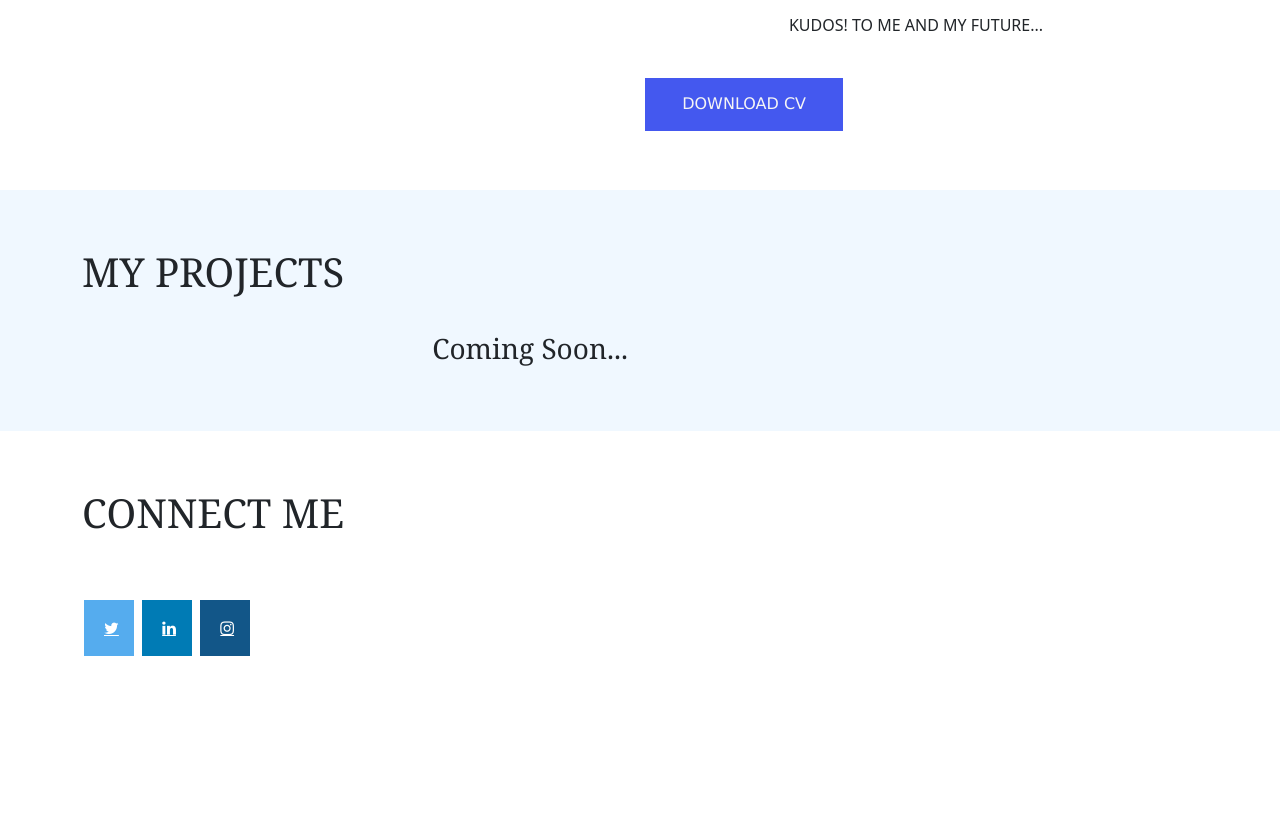
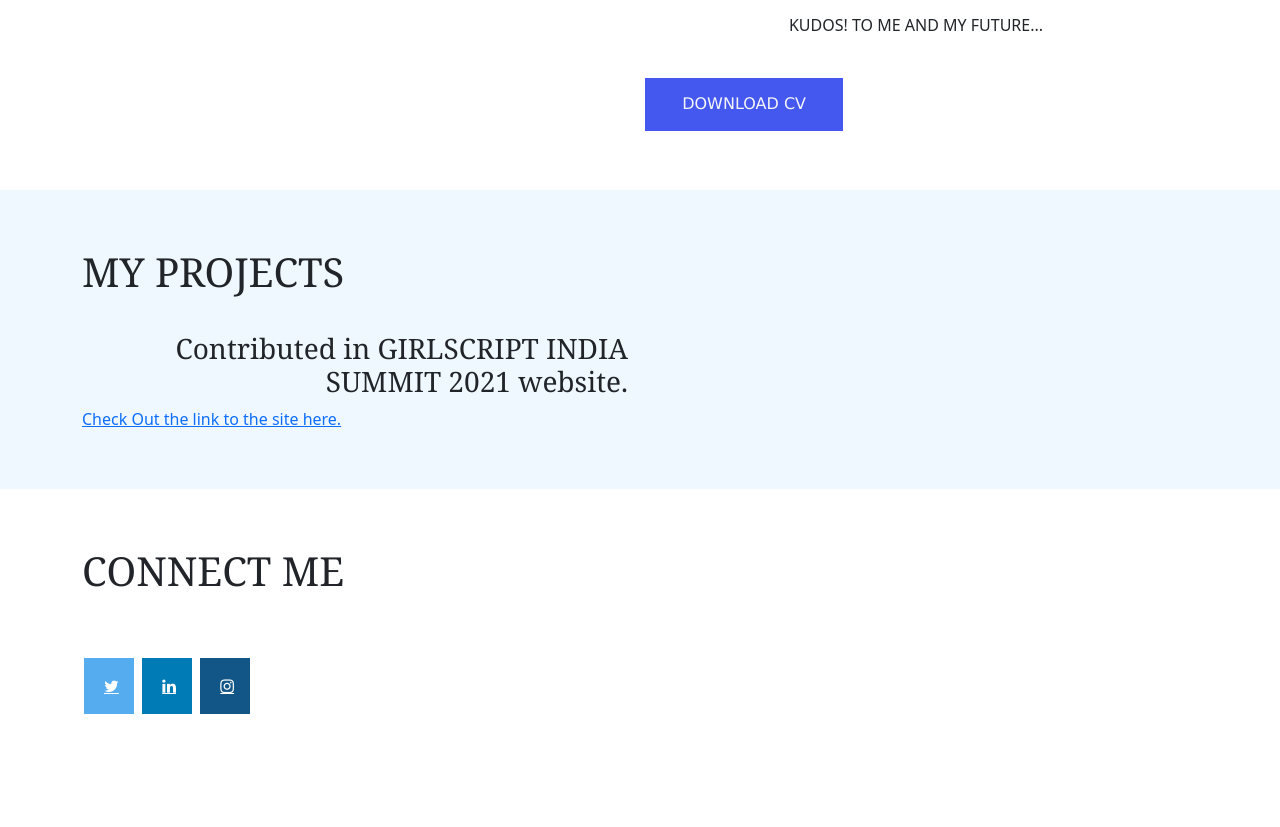
Before and after one commit to preranaapradhan/portfolio, a plain HTML site: page index.html in a window 1280 px wide. Shown: the part 1535-2362 px from the top of the page. Before the commit the page ends 2304 px from the top, so only its background shows below. Drawn offline with Linux system fonts and the light colour scheme.

Commit message:
Changes in Projects and Resume

```diff
--- a/index.html
+++ b/index.html
@@ -168,7 +168,8 @@
 
                     </pre>
                     <h1 class="title-text text-uppercase">MY PROJECTS</h1>
-                      <h3 class="title-text">Coming Soon...</h3>
+                      <h3 class="title-text">Contributed in GIRLSCRIPT INDIA SUMMIT 2021 website.</h3>
+                      <a href="https://summit.girlscript.tech/">Check Out the link to the site here.</a>
                       <pre>
 
                       </pre>
```
Also changed, not shown: 1 other file.
